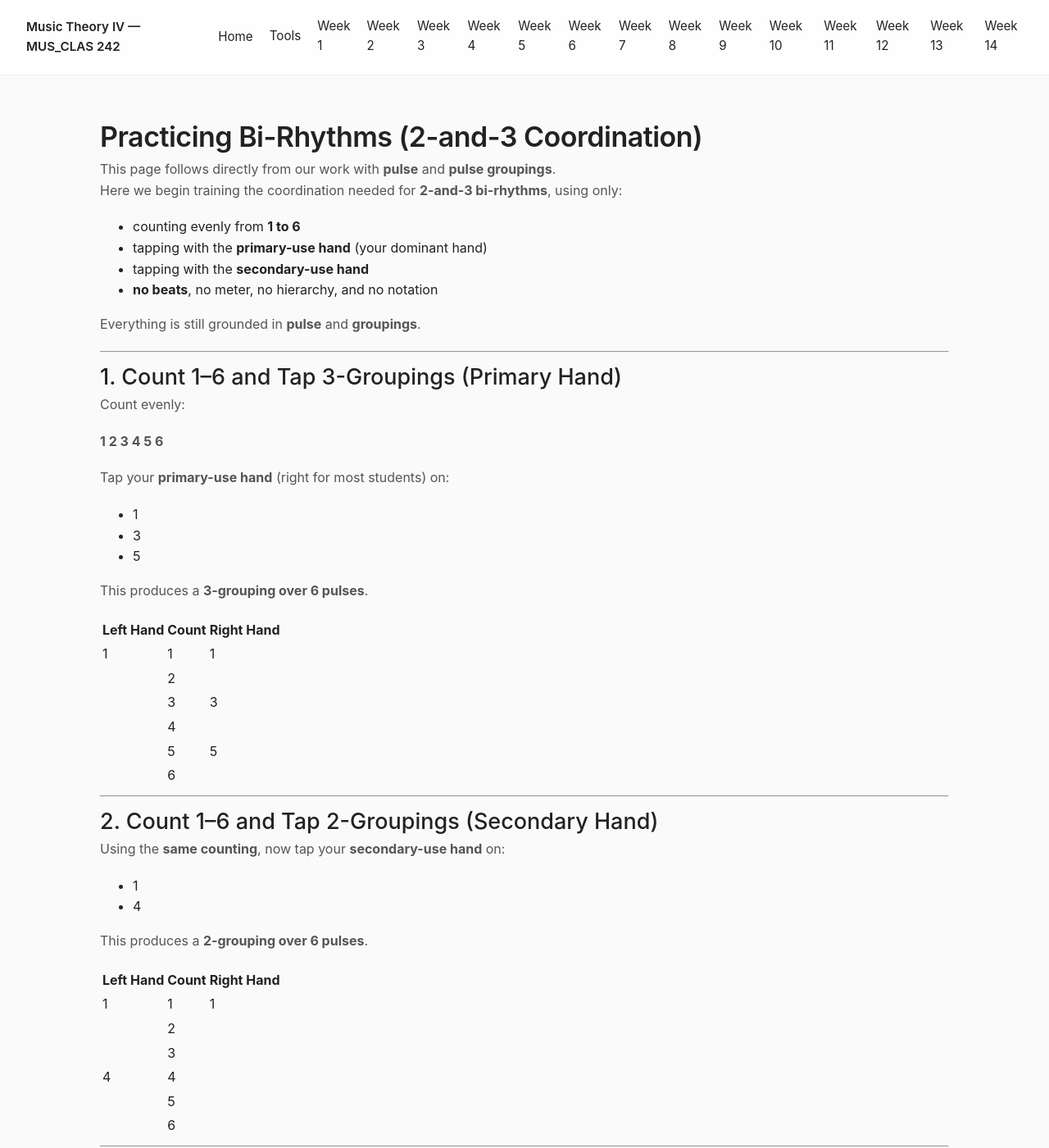
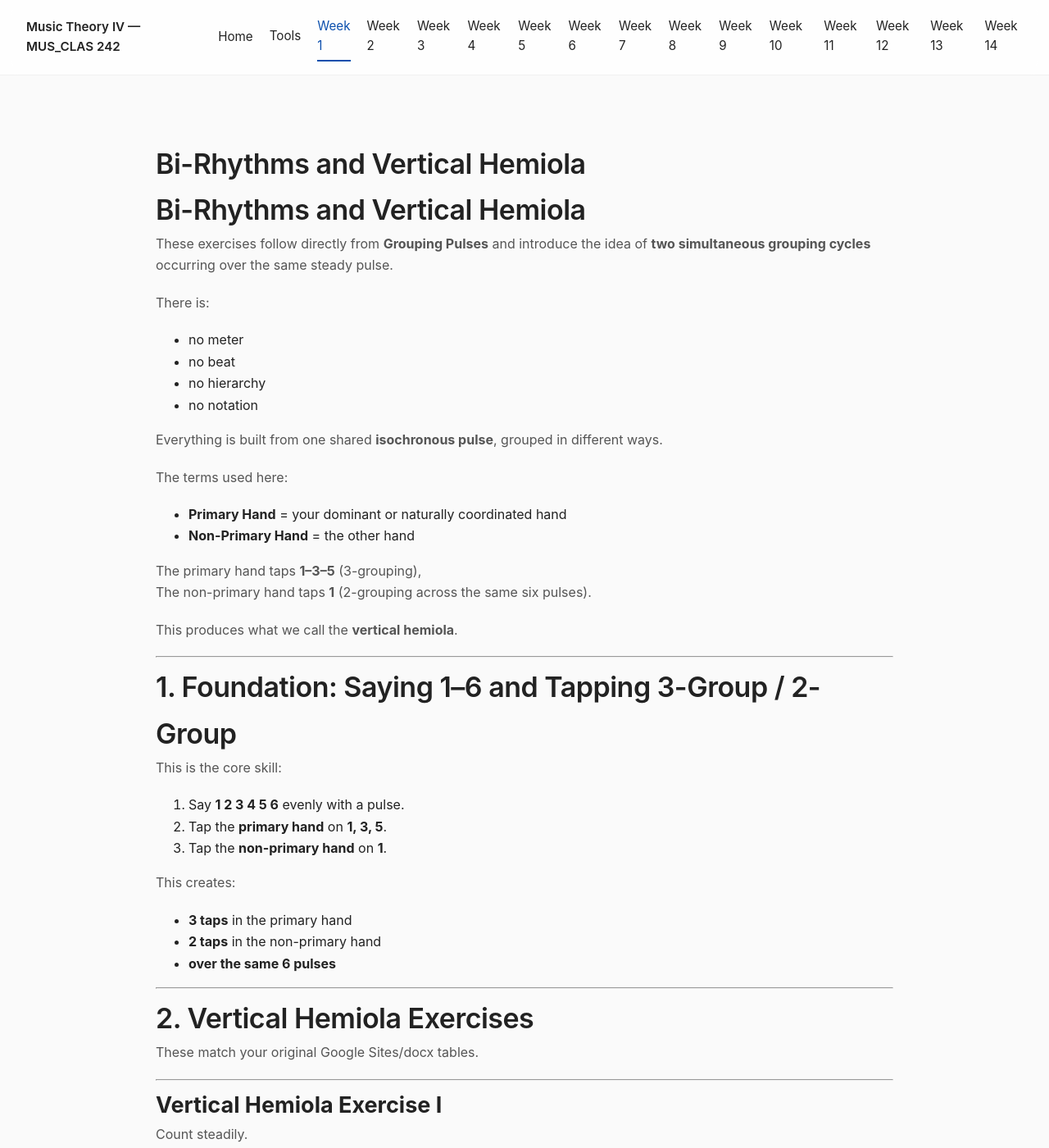
Before and after one commit to avnerdorman/theory-iv-lab, a Jekyll site: the page built from weeks/week1/grouping-and-birhythms.md, in a window 1280 px wide and 1400 px high. Shown: the whole window at 82% size. Built offline with Jekyll 4.4.1, drawn with Linux system fonts in a browser that asks for light colours; some of the changed text lies outside the part shown.

Commit message:
trying new birhythm page

```diff
--- a/weeks/week1/grouping-and-birhythms.md
+++ b/weeks/week1/grouping-and-birhythms.md
@@ -1,137 +1,127 @@
 ---
-layout: default
-title: "Practicing Bi-Rhythms (2-and-3 Coordination)"
-nav_week: 1
-nav_order: 3
+layout: lesson
+title: Bi-Rhythms and Vertical Hemiola
+week: 1
 ---
 
-# Practicing Bi-Rhythms (2-and-3 Coordination)
+# Bi-Rhythms and Vertical Hemiola
+These exercises follow directly from **Grouping Pulses** and introduce the idea of **two simultaneous grouping cycles** occurring over the same steady pulse.
 
-This page follows directly from our work with **pulse** and **pulse groupings**.
-Here we begin training the coordination needed for **2-and-3 bi-rhythms**, using only:
+There is:
 
-- counting evenly from **1 to 6**
-- tapping with the **primary-use hand** (your dominant hand)
-- tapping with the **secondary-use hand**
-- **no beats**, no meter, no hierarchy, and no notation
+- no meter
+- no beat
+- no hierarchy
+- no notation
 
-Everything is still grounded in **pulse** and **groupings**.
+Everything is built from one shared **isochronous pulse**, grouped in different ways.
+
+The terms used here:
+
+- **Primary Hand** = your dominant or naturally coordinated hand
+- **Non-Primary Hand** = the other hand
+
+The primary hand taps **1–3–5** (3-grouping),
+The non-primary hand taps **1** (2-grouping across the same six pulses).
+
+This produces what we call the **vertical hemiola**.
 
 ---
 
-## 1. Count 1–6 and Tap 3-Groupings (Primary Hand)
+# 1. Foundation: Saying 1–6 and Tapping 3-Group / 2-Group
+This is the core skill:
 
-Count evenly:
+1. Say **1 2 3 4 5 6** evenly with a pulse.
+2. Tap the **primary hand** on **1, 3, 5**.
+3. Tap the **non-primary hand** on **1**.
 
-**1 2 3 4 5 6**
+This creates:
 
-Tap your **primary-use hand** (right for most students) on:
-
-- 1
-- 3
-- 5
-
-This produces a **3-grouping over 6 pulses**.
-
-| Left Hand | Count | Right Hand |
-|-----------|--------|------------|
-| 1         | 1      | 1          |
-|           | 2      |            |
-|           | 3      | 3          |
-|           | 4      |            |
-|           | 5      | 5          |
-|           | 6      |            |
+- **3 taps** in the primary hand
+- **2 taps** in the non-primary hand
+- **over the same 6 pulses**
 
 ---
 
-## 2. Count 1–6 and Tap 2-Groupings (Secondary Hand)
-
-Using the **same counting**, now tap your **secondary-use hand** on:
-
-- 1
-- 4
-
-This produces a **2-grouping over 6 pulses**.
-
-| Left Hand | Count | Right Hand |
-|-----------|--------|------------|
-| 1         | 1      | 1          |
-|           | 2      |            |
-|           | 3      |            |
-| 4         | 4      |            |
-|           | 5      |            |
-|           | 6      |            |
+# 2. Vertical Hemiola Exercises
+These match your original Google Sites/docx tables.
 
 ---
 
-## 3. Combine Both — 3-Over-2 Bi-Rhythm
+## **Vertical Hemiola Exercise I**
+Count steadily.
+Tap the **primary hand** on **1, 3, 5**, and the **non-primary hand** on **1**.
 
-Now perform both patterns **at the same time**, using:
-
-- primary hand: taps on **1, 3, 5**
-- secondary hand: taps on **1, 4**
-- same verbal counting **1–6**
-
-This is now a **bi-rhythm** built entirely from *groupings of pulse*.
-
-| Left Hand | Count | Right Hand |
-|-----------|--------|------------|
-| 1         | 1      | 1          |
-|           | 2      |            |
-|           | 3      |            |
-| 4         | 4      | 4          |
-|           | 5      |            |
-|           | 6      |            |
+| Non-Primary Hand | Count | Primary Hand |
+|------------------|--------|--------------|
+| 1 | 1 | 1 |
+|   | 2 |   |
+|   | 3 | 3 |
+|   | 4 |   |
+|   | 5 | 5 |
+|   | 6 |   |
 
 ---
 
-## 4. Extended Bi-Rhythm Practice (Optional)
+## **Vertical Hemiola Exercise II**
 
-These longer cycles come directly from the same principle:
-**count evenly, place groupings at fixed positions, then combine.**
-
-### Example: 3 over a 12-pulse cycle
-
-| Left Hand | Count | Right Hand |
-|-----------|--------|------------|
-| 1         | 1      | 1          |
-|           | 2      |            |
-|           | 3      | 3          |
-| 4         | 4      |            |
-|           | 5      |            |
-|           | 6      | 6          |
-| 7         | 7      |            |
-|           | 8      |            |
-|           | 9      | 9          |
-| 10        | 10     |            |
-|           | 11     |            |
-|           | 12     | 12         |
+| Non-Primary Hand | Count | Primary Hand |
+|------------------|--------|--------------|
+| 1 | 1 | 1 |
+|   | 2 |   |
+|   | 3 | 3 |
+|   | 4 |   |
+|   | 5 | 5 |
+|   | 6 |   |
 
 ---
 
-### Example: Larger 20-pulse pattern
+## **Vertical Hemiola Exercise III**
 
-This is simply another extension of the same tap-on-fixed-positions idea:
+| Non-Primary Hand | Count | Primary Hand |
+|------------------|--------|--------------|
+| 1 | 1 | 1 |
+|   | 2 | 2 |
+|   | 3 | 3 |
+| 4 | 4 | 4 |
+|   | 5 | 5 |
+|   | 6 | 6 |
 
-| Left Hand | Count | Right Hand |
-|-----------|--------|------------|
-| 1         | 1      | 1          |
-|           | 2      |            |
-|           | 3      |            |
-| 4         | 4      |            |
-|           | 5      | 5          |
-| 6         | 6      |            |
-|           | 7      |            |
-|           | 8      |            |
-| 9         | 9      | 9          |
-|           | 10     |            |
-| 11        | 11     |            |
-|           | 12     |            |
-|           | 13     | 13         |
-| 14        | 14     |            |
-|           | 15     |            |
-| 16        | 16     |            |
-|           | 17     | 17         |
-| 18        | 18     |            |
-|           | 19     |            |
-|           | 20     |            |
+---
+
+## **Vertical Hemiola Exercise V**
+Shift your awareness to the **non-primary hand** and count with it.
+
+| Non-Primary Hand | Count | Primary Hand |
+|------------------|--------|--------------|
+| 1 | 1 | 1 |
+| . | . | . |
+| . | . | . |
+| 2 | 2 | 2 |
+| . | . | . |
+| . | . | . |
+|   | 3 | 3 |
+
+Dots = silent motions or unaccented taps, matching your original tables.
+
+---
+
+# 3. Moving from Hemiola to Bi-Rhythms
+Once the 2-vs-3 vertical hemiola is comfortable, we extend the same logic:
+
+- One shared pulse
+- Two different grouping cycles
+- No meter or beat
+- No notation
+
+Just **patterns** unfolding across time.
+
+---
+
+# 4. Bi-Rhythm Extension: 4 Against 3 (No Meter)
+
+We avoid time signatures entirely.
+
+Use a **12-pulse cycle**.
+
+### Step 1 — Count the 12 pulses
```
